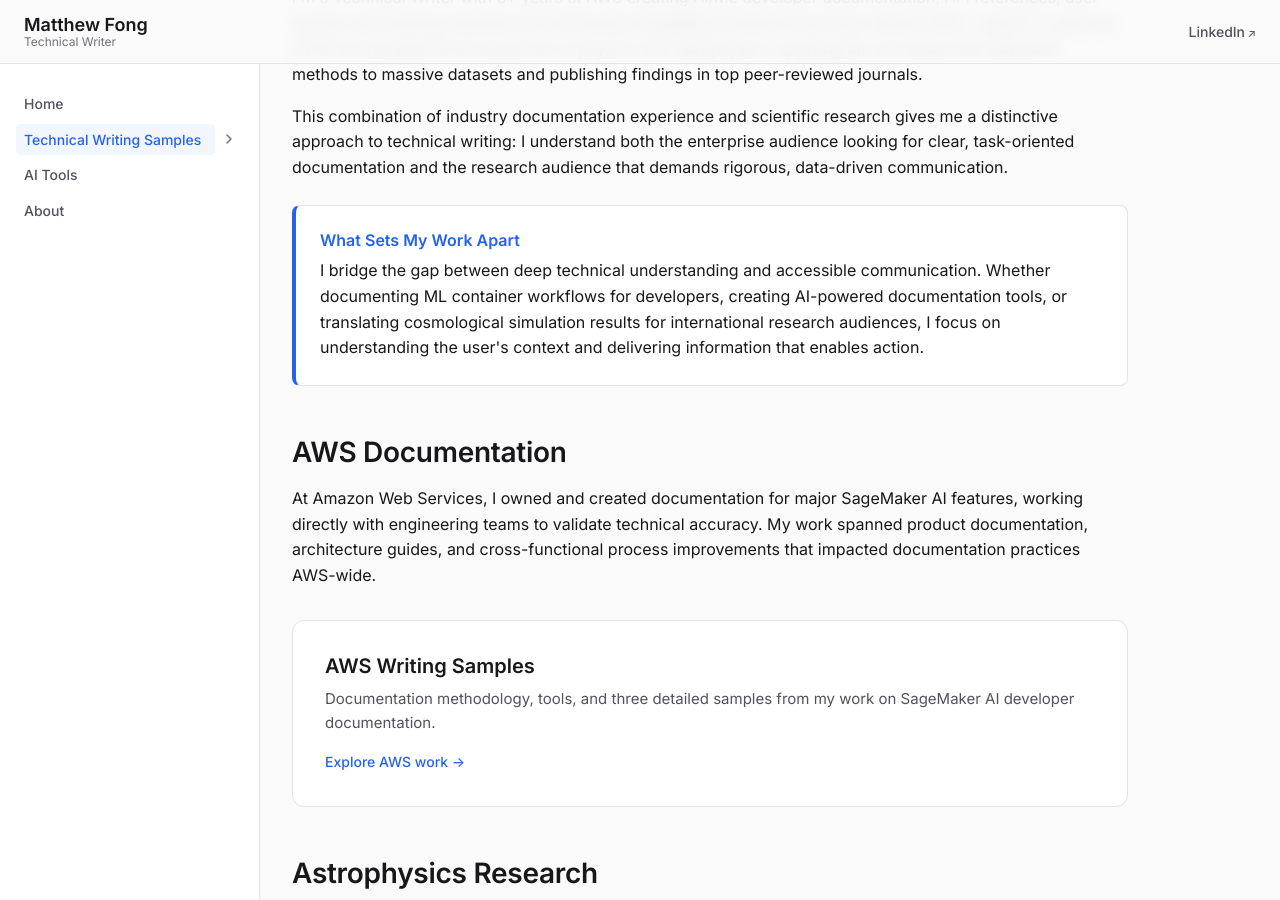
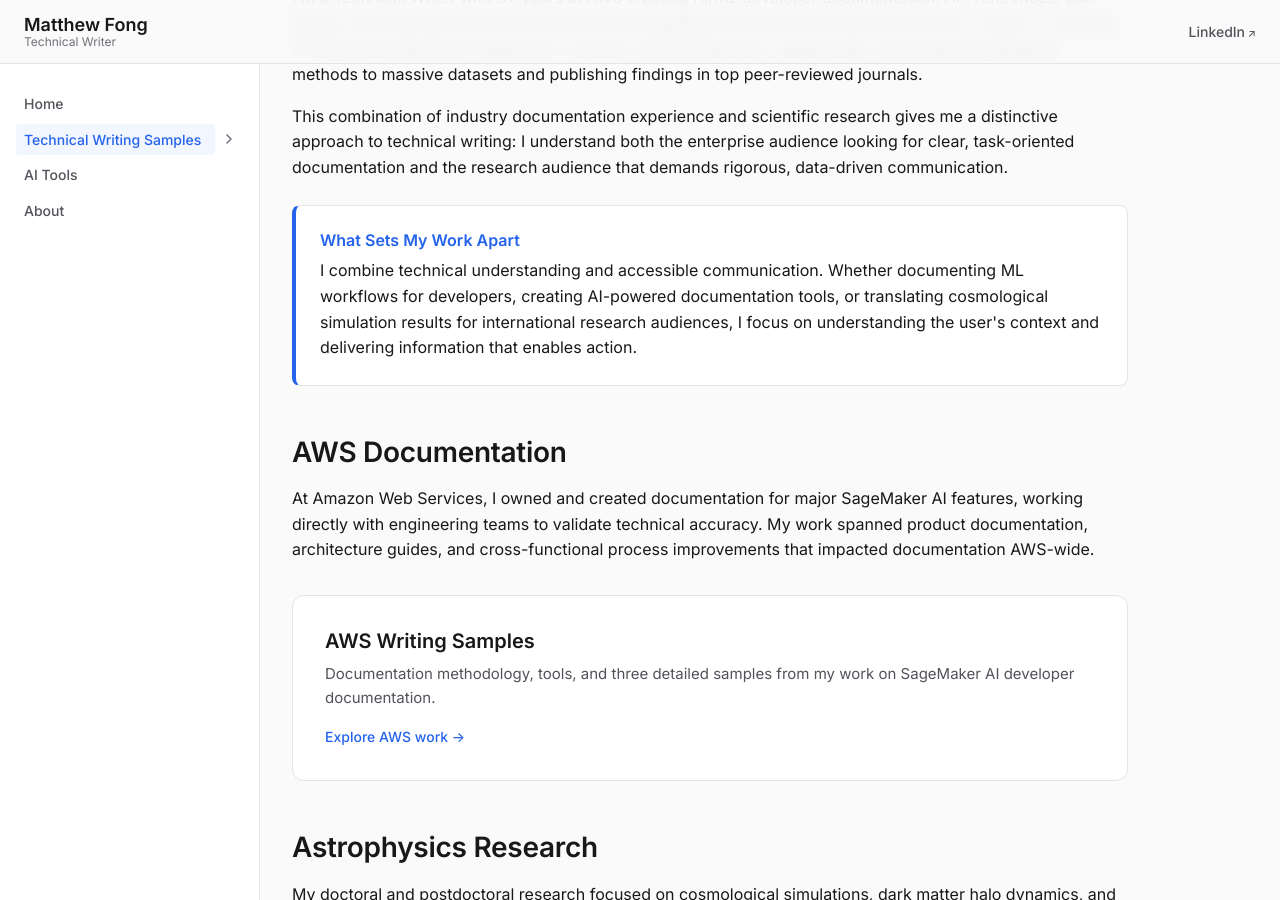
Before and after one commit to mfong955/portfolio, a Jekyll site: the page built from samples/technical-writing-samples.html, in a window 1280 px wide and 900 px high, scrolled down 462 px. Built offline with Jekyll 4.4.1, drawn with Linux system fonts in a browser that asks for light colours.

Commit message:
update links

```diff
--- a/samples/paper-1-depletion-radius.html
+++ b/samples/paper-1-depletion-radius.html
@@ -35,7 +35,7 @@
   <div class="external-link-box">
     <h4>MNRAS Publication</h4>
     <p>"First measurement of the characteristic depletion radius of dark matter haloes"</p>
-    <a href="https://arxiv.org/abs/2201.02202"
+    <a href="https://arxiv.org/abs/2205.01816"
        target="_blank"
        rel="noopener"
        class="btn btn-primary">
--- a/samples/paper-3-baryonic-physics.html
+++ b/samples/paper-3-baryonic-physics.html
@@ -35,7 +35,7 @@
   <div class="external-link-box">
     <h4>MNRAS Publication</h4>
     <p>"The impact of baryonic physics and massive neutrinos on weak lensing peak statistics"</p>
-    <a href="https://arxiv.org/abs/1907.08609"
+    <a href="https://arxiv.org/abs/1907.03161"
        target="_blank"
        rel="noopener"
        class="btn btn-primary">
--- a/samples/paper-4-mass-distributions.html
+++ b/samples/paper-4-mass-distributions.html
@@ -35,7 +35,7 @@
   <div class="external-link-box">
     <h4>MNRAS Publication</h4>
     <p>"Prospects for determining the mass distributions of cluster-sized haloes using weak gravitational lensing"</p>
-    <a href="https://arxiv.org/abs/1710.07886"
+    <a href="https://arxiv.org/abs/1805.12226"
        target="_blank"
        rel="noopener"
        class="btn btn-primary">
--- a/samples/technical-writing-samples.html
+++ b/samples/technical-writing-samples.html
@@ -33,8 +33,8 @@
   <div class="info-box">
     <h4>What Sets My Work Apart</h4>
     <p>
-      I bridge the gap between deep technical understanding and accessible communication.
-      Whether documenting ML container workflows for developers, creating AI-powered
+      I combine technical understanding and accessible communication.
+      Whether documenting ML workflows for developers, creating AI-powered
       documentation tools, or translating cosmological simulation results for international
       research audiences, I focus on understanding the user's context and delivering information
       that enables action.
@@ -46,7 +46,7 @@
     At Amazon Web Services, I owned and created documentation for major SageMaker AI features,
     working directly with engineering teams to validate technical accuracy. My work spanned
     product documentation, architecture guides, and cross-functional process improvements
-    that impacted documentation practices AWS-wide.
+    that impacted documentation AWS-wide.
   </p>
   <div class="samples-grid">
     <a href="{{ '/samples/aws.html' | relative_url }}" class="sample-card">
```
